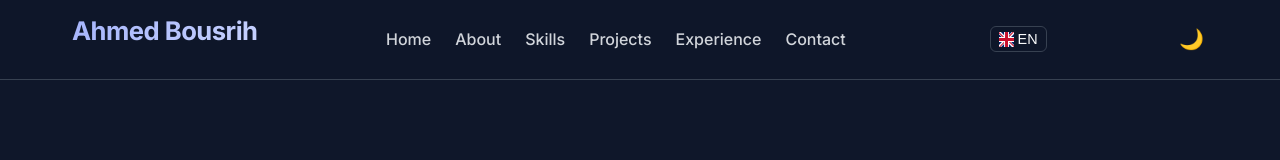
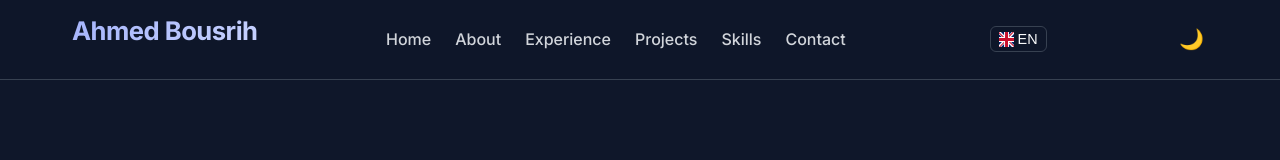
Before and after one commit to Ahmed-Bousrih/Portfolio, a Vue app: page / in a window 1280 px wide. Shown: the top 160 px of the page. Built offline with nearby package versions, Linux system fonts and the light colour scheme.

Commit message:
fixed the nav order

```diff
--- a/src/components/Header.vue
+++ b/src/components/Header.vue
@@ -72,8 +72,8 @@ onUnmounted(() => {
             }}</a>
           </li>
           <li>
-            <a @click="scrollToSection('skills')">{{
-              t("header.links.skills")
+            <a @click="scrollToSection('experience')">{{
+              t("header.links.experience")
             }}</a>
           </li>
           <li>
@@ -82,8 +82,8 @@ onUnmounted(() => {
             }}</a>
           </li>
           <li>
-            <a @click="scrollToSection('experience')">{{
-              t("header.links.experience")
+            <a @click="scrollToSection('skills')">{{
+              t("header.links.skills")
             }}</a>
           </li>
           <li>
@@ -161,8 +161,8 @@ onUnmounted(() => {
             }}</a>
           </li>
           <li>
-            <a @click="scrollToSection('skills')">{{
-              t("header.links.skills")
+            <a @click="scrollToSection('experience')">{{
+              t("header.links.experience")
             }}</a>
           </li>
           <li>
@@ -171,8 +171,8 @@ onUnmounted(() => {
             }}</a>
           </li>
           <li>
-            <a @click="scrollToSection('experience')">{{
-              t("header.links.experience")
+            <a @click="scrollToSection('skills')">{{
+              t("header.links.skills")
             }}</a>
           </li>
           <li>
```
